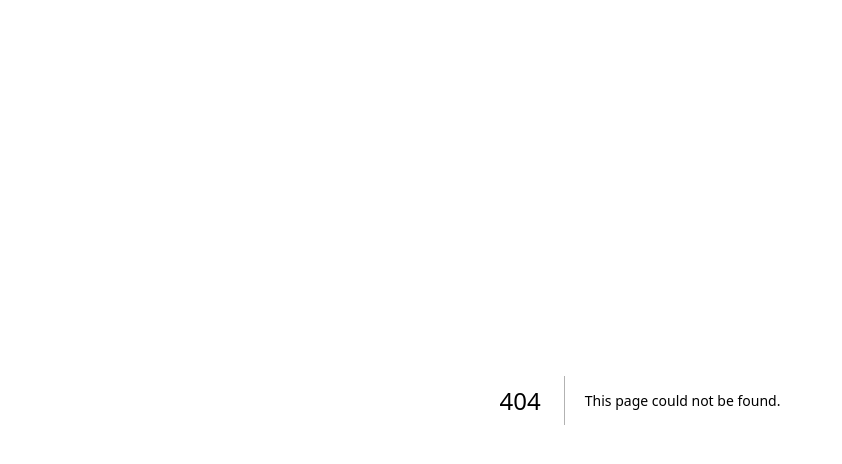
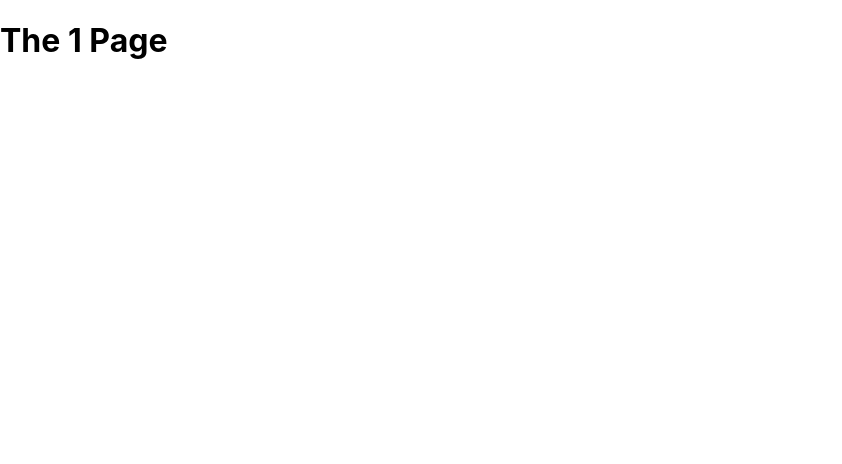
Before and after one commit to PawelUrbanowski074/next.js-first-app, a Next.js app: page /news/1 in a window 1280 px wide. Before the commit this address had no page. Shown: the top 464 px of the page, without its empty margins (0-842 px from the left). Built offline with nearby package versions, Linux system fonts and the light colour scheme.

Commit message:
base pages created

```diff
--- /dev/null
+++ b/pages/news/[newsId].js
@@ -0,0 +1,13 @@
+import { useRouter } from 'next/router';
+
+// our-domain.com/news/detail
+
+function DetailPage() {
+  const router = useRouter();
+
+  const newsId = router.query.newsId;
+
+  return <h1>The {newsId} Page</h1>
+}
+
+export default DetailPage;
```
Also changed, not shown: pages/news/index.js (renamed from pages/news.js).
